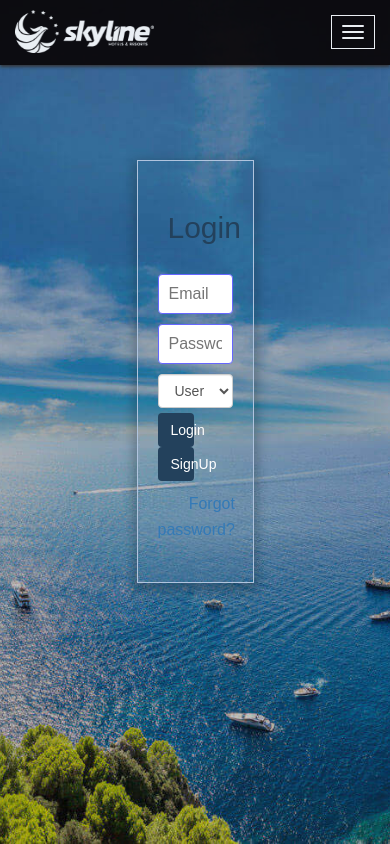
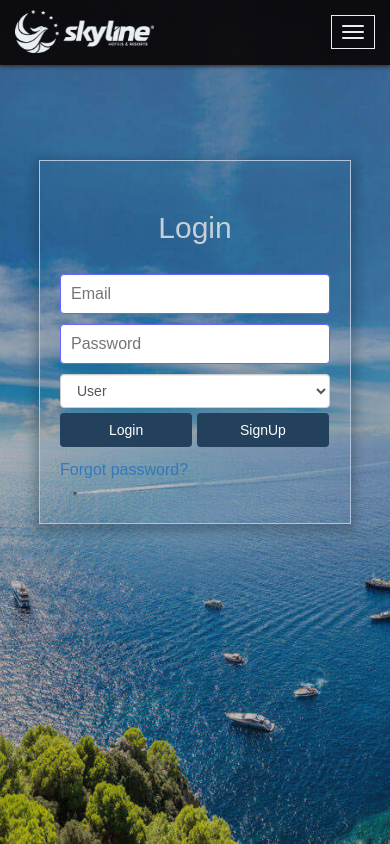
Before and after one commit to Siddhi-Mahawar/Event_Scheduler, a PHP site: page /login.php in a window 390 px wide. Run offline with PHP 8.4, Linux system fonts and the light colour scheme; some libraries are stand-ins or nearby versions.

Commit message:
Add files via upload
Login Page is now responsive

```diff
--- a/style.css
+++ b/style.css
@@ -7,7 +7,7 @@ body{
 
 }
 .header{
-    color: #23415C;
+    color: rgb(198, 208, 216);
     text-align:center;
     padding: 10px;
 
@@ -89,3 +89,19 @@ html,body{
     height: 100%;
     width: 100%;
 }
+
+@media screen and (max-width: 480px) {
+    form,.content{
+        margin-top: 30pc;
+        width:80%;
+        margin:0px auto;
+        padding:20px;
+        border:1px solid #B0C4DE;
+        background: transparent;
+        font-family: sans-serif;
+        font-size: 1pc;
+        box-shadow: 0 4px 10px 4px rgba(19, 35, 47, 0.3);
+
+    }
+
+  }
```
